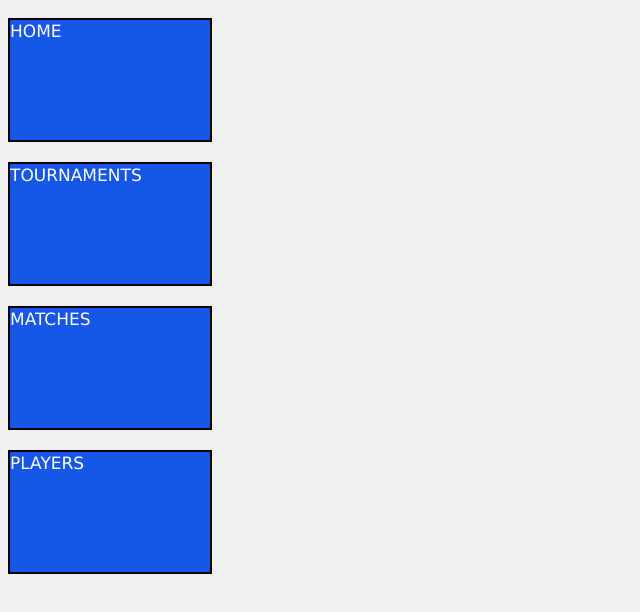
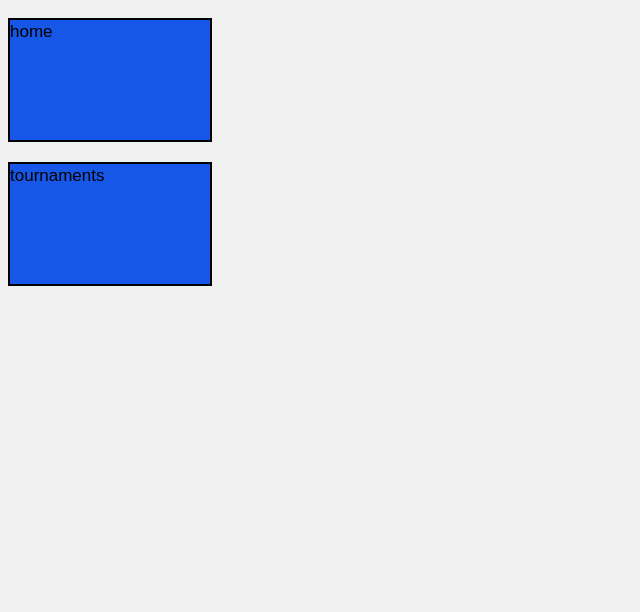
Before and after one commit to swietektomasz/selleo-fut-leaderboard, a React (Create React App) app: page / in a window 1280 px wide. Shown: the top 612 px of the page, without its empty margins (0-640 px from the left). Built offline with nearby package versions, Linux system fonts and the light colour scheme.

Commit message:
get single tournament

```diff
--- a/src/components/Navbar.js
+++ b/src/components/Navbar.js
@@ -1,33 +1,26 @@
 import React, { Component } from 'react'
-import { NavLink } from 'react-router-dom'
+import { withRouter } from 'react-router-dom'
+import PropTypes from 'prop-types'
 
 class Navbar extends Component {
   render() {
+    const { history } = this.props
+
     return (
       <header className="nav">
-        <div className="nav__box">
-          <NavLink className="nav__link" to="/home">
-            Home
-          </NavLink>
+        <div className="nav__box" onClick={() => history.push('/home/')}>
+          home
         </div>
-        <div className="nav__box">
-          <NavLink className="nav__link" to="/tournaments">
-            Tournaments
-          </NavLink>
-        </div>
-        <div className="nav__box">
-          <NavLink className="nav__link" to="/home">
-            Matches
-          </NavLink>
-        </div>
-        <div className="nav__box">
-          <NavLink className="nav__link" to="/home">
-            Players
-          </NavLink>
+        <div className="nav__box" onClick={() => history.push('/tournaments/')}>
+          tournaments
         </div>
       </header>
     )
   }
 }
 
-export default Navbar
+Navbar.propTypes = {
+  history: PropTypes.object,
+}
+
+export default withRouter(Navbar)
--- a/src/containers/Tournament/Show/index.js
+++ b/src/containers/Tournament/Show/index.js
@@ -1,25 +1,49 @@
-import React from 'react'
-import { getTournaments } from '../../../store/tournaments/actions'
+import React, { Component } from 'react'
+import { getSingleTournament } from '../../../store/tournaments/actions'
 import PropTypes from 'prop-types'
 import { connect } from 'react-redux'
 import { withRouter } from 'react-router-dom'
+class Show extends Component {
+  componentDidMount = () => {
+    this.props.getSingleTournament(this.props.match.params.id)
+  }
 
-const Show = props => {
-  console.log(props)
-  return <div> a tournament of id: {props.match.params.id}</div>
+  render() {
+    const {
+      tournaments: { loading, error, nodes },
+    } = this.props
+
+    if (loading) {
+      return <div>Loading</div>
+    }
+
+    if (error) {
+      return <div>Error</div>
+    }
+
+    return <div>a tournament of id: {nodes[0].id}</div>
+  }
+}
+
+const mapStateToProps = ({ tournaments }) => {
+  return {
+    tournaments,
+  }
 }
 
 const mapDispatchToProps = {
-  getTournaments,
+  getSingleTournament,
 }
 
 export default withRouter(
   connect(
-    null,
+    mapStateToProps,
     mapDispatchToProps,
   )(Show),
 )
 
 Show.propTypes = {
   match: PropTypes.object,
+  getSingleTournament: PropTypes.func,
+  tournaments: PropTypes.object,
 }
--- a/src/store/tournaments/actions.js
+++ b/src/store/tournaments/actions.js
@@ -1,4 +1,9 @@
-import { GET_TOURNAMENTS, GET_TOURNAMENTS_ERROR, GET_TOURNAMENTS_LOADING } from './types'
+import {
+  GET_TOURNAMENTS,
+  GET_TOURNAMENTS_ERROR,
+  GET_TOURNAMENTS_LOADING,
+  GET_SINGLE_TOURNAMENT,
+} from './types'
 import client from '../../utils/apiClient'
 
 const _setTournaments = payload => ({
@@ -13,6 +18,11 @@ const _getTournamentsError = payload => ({
 
 const _getTournamentsLoading = payload => ({
   type: GET_TOURNAMENTS_LOADING,
+  payload,
+})
+
+const _getSingleTournament = payload => ({
+  type: GET_SINGLE_TOURNAMENT,
   payload,
 })
 
@@ -35,3 +45,13 @@ export const createTournament = () => {
       .catch(error => dispatch(_getTournamentsError(error)))
   }
 }
+
+export const getSingleTournament = id => {
+  return dispatch => {
+    dispatch(_getTournamentsLoading)
+
+    client(`/tournaments/${id}`, {})
+      .then(data => dispatch(_getSingleTournament(data)))
+      .catch(error => dispatch(_getTournamentsError(error)))
+  }
+}
--- a/src/store/tournaments/reducer.js
+++ b/src/store/tournaments/reducer.js
@@ -1,4 +1,9 @@
-import { GET_TOURNAMENTS, GET_TOURNAMENTS_ERROR, GET_TOURNAMENTS_LOADING } from './types'
+import {
+  GET_TOURNAMENTS,
+  GET_TOURNAMENTS_ERROR,
+  GET_TOURNAMENTS_LOADING,
+  GET_SINGLE_TOURNAMENT,
+} from './types'
 
 const tournaments = (state = { error: false, loading: true, nodes: [] }, { payload, type }) => {
   switch (type) {
@@ -11,6 +16,9 @@ const tournaments = (state = { error: false, loading: true, nodes: [] }, { paylo
     case GET_TOURNAMENTS_LOADING: {
       return { error: false, loading: true, nodes: [] }
     }
+    case GET_SINGLE_TOURNAMENT: {
+      return { error: false, loading: false, nodes: [{ payload }] }
+    }
     default:
       return state
   }
--- a/src/store/tournaments/types.js
+++ b/src/store/tournaments/types.js
@@ -1,3 +1,4 @@
 export const GET_TOURNAMENTS = 'GET_TOURNAMENTS'
 export const GET_TOURNAMENTS_ERROR = 'GET_TOURNAMENTS_ERROR'
 export const GET_TOURNAMENTS_LOADING = 'GET_TOURNAMENTS_LOADING'
+export const GET_SINGLE_TOURNAMENT = 'GET_SINGLE_TOURNAMENT'
```
Also changed, not shown: 1 other file (tests, documents, lock files or other folders).
